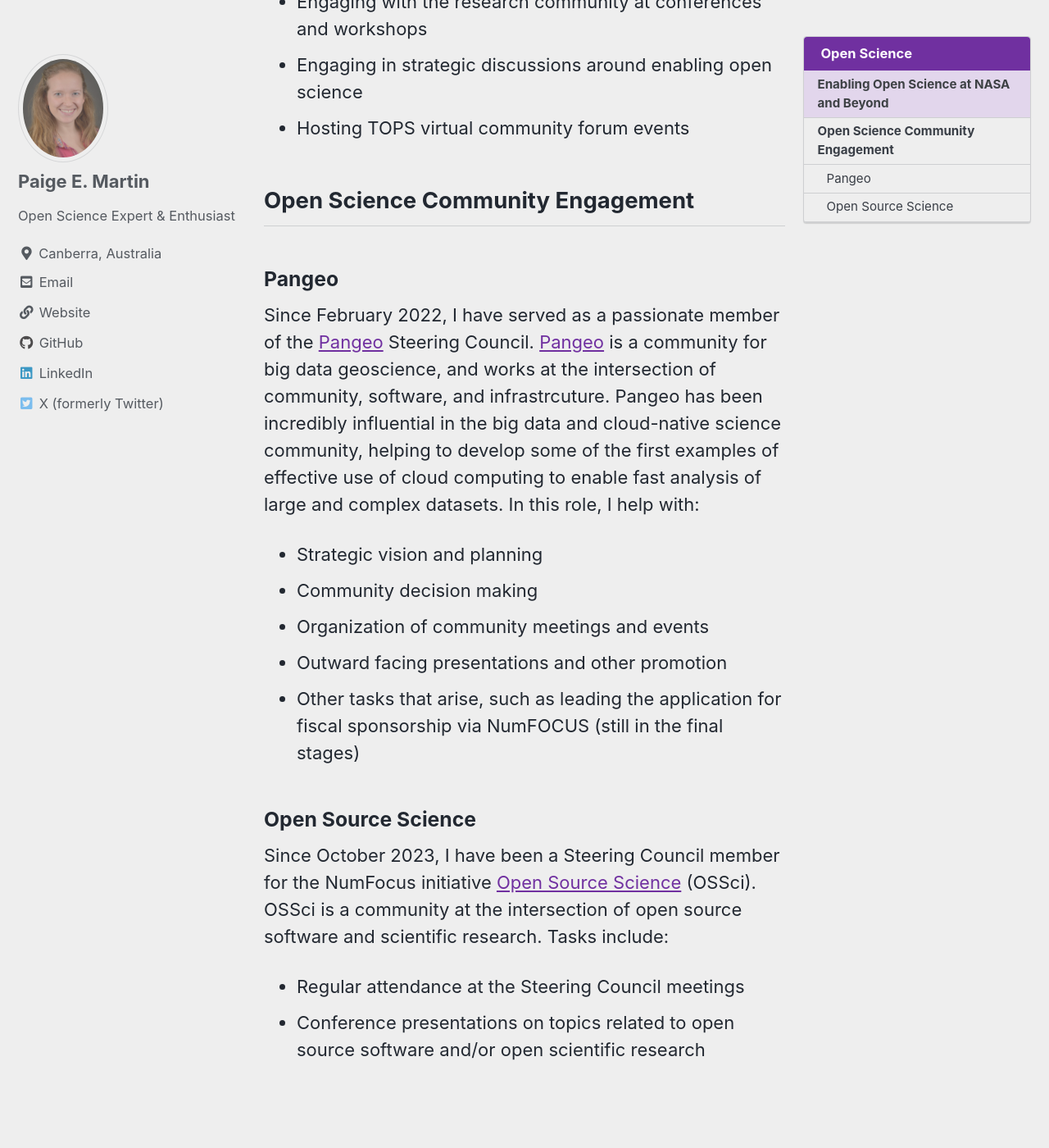
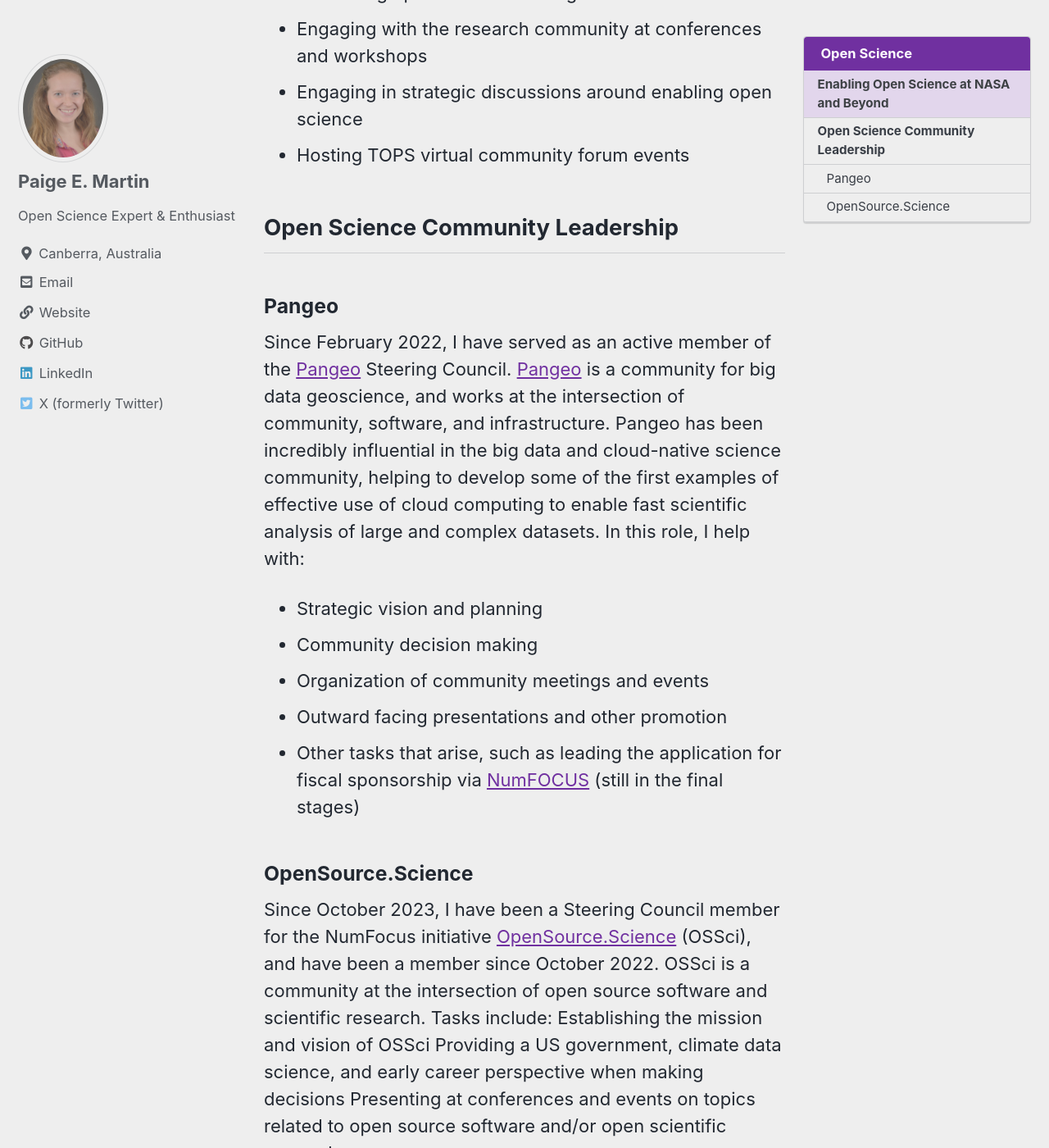
Before and after one commit to wanbint/wb, a Jekyll site: the page built from _pages/open-science.md, in a window 1280 px wide and 1400 px high, scrolled down 1758 px. Shown: the whole window at 82% size. Built offline with Jekyll 4.4.1, drawn with Linux system fonts in a browser that asks for light colours; cached includes are drawn as plain includes; some of the changed text lies outside the part shown.

Commit message:
Update open-science.md

```diff
--- a/_pages/open-science.md
+++ b/_pages/open-science.md
@@ -10,11 +10,11 @@
 toc_sticky: true
 ---
 
-I love the process of doing science. But, the scientific process isn't perfect - yet. I believe that open science practices - the public sharing of research code, data, and results combined with a truly collaborative and community-driven culture - are the best ways to accelerate the pace of science, make our science more robust, and broaden participation in science.
+Science is awesome! But, the scientific process isn't perfect - yet. I believe that open science practices - the public sharing of research code, data, and results combined with a truly collaborative and community-driven culture - are the best ways to accelerate the pace of science, make our science more robust, and broaden participation in science. I am particularly interested in using open-source technology to better enable science to transcend international borders.
 
 ## Enabling Open Science at NASA and Beyond
 
-I currently work to support and enable open science through NASA's Office of the Chief Science Data Officer, contributing to [NASA's Open Source Science Initiative](https://science.nasa.gov/researchers/open-science/) (OSSI). The OSSI is a copmrehensive program to support NASA science move toward a more open and inclusive culture. Within the OSSI, our team establishes policies to help guide researchers in doing their work more openly, implements cyberinfrastructure needed to enable open workflows, runs funding solicitations to support open science activities, and fosters community engagement via the NASA [Transform to Open Science](https://nasa.github.io/Transform-to-Open-Science/) (TOPS) initiative - a 5-year initiative to accelerate the adoption of open science.
+At NASA, I worked to support and enable open science through NASA's Office of the Chief Science Data Officer, contributing to [NASA's Open Source Science Initiative](https://science.nasa.gov/researchers/open-science/) (OSSI). The OSSI is a comprehensive program to move NASA science toward a more open and inclusive culture. Within the OSSI, our team establishes policies to help guide researchers in doing their work more openly, implements cyberinfrastructure needed to enable open workflows, runs funding solicitations to support open science activities, and fosters community engagement via the NASA [Transform to Open Science](https://nasa.github.io/Transform-to-Open-Science/) (TOPS) initiative - a 5-year initiative to accelerate the adoption of open science.
 
 I work on a variety of activities, including:
 - Running an open science funding solicitation
@@ -30,19 +30,20 @@
 - Hosting TOPS virtual community forum events
 
 
-## Open Science Community Engagement
+## Open Science Community Leadership
 
 ### Pangeo
 
-Since February 2022, I have served as a passionate member of the [Pangeo](https://pangeo.io) Steering Council. [Pangeo](https://pangeo.io) is a community for big data geoscience, and works at the intersection of community, software, and infrastrcuture. Pangeo has been incredibly influential in the big data and cloud-native science community, helping to develop some of the first examples of effective use of cloud computing to enable fast analysis of large and complex datasets. In this role, I help with:
+Since February 2022, I have served as an active member of the [Pangeo](https://pangeo.io) Steering Council. [Pangeo](https://pangeo.io) is a community for big data geoscience, and works at the intersection of community, software, and infrastructure. Pangeo has been incredibly influential in the big data and cloud-native science community, helping to develop some of the first examples of effective use of cloud computing to enable fast scientific analysis of large and complex datasets. In this role, I help with:
 - Strategic vision and planning
 - Community decision making
 - Organization of community meetings and events
 - Outward facing presentations and other promotion
-- Other tasks that arise, such as leading the application for fiscal sponsorship via NumFOCUS (still in the final stages)
+- Other tasks that arise, such as leading the application for fiscal sponsorship via [NumFOCUS](https://numfocus.org/) (still in the final stages)
 
-### Open Source Science
+### OpenSource.Science
 
-Since October 2023, I have been a Steering Council member for the NumFocus initiative [Open Source Science](https://opensource.science) (OSSci). OSSci is a community at the intersection of open source software and scientific research. Tasks include:
-- Regular attendance at the Steering Council meetings
-- Conference presentations on topics related to open source software and/or open scientific research
+Since October 2023, I have been a Steering Council member for the NumFocus initiative [OpenSource.Science](https://opensource.science) (OSSci), and have been a member since October 2022. OSSci is a community at the intersection of open source software and scientific research. Tasks include:
+Establishing the mission and vision of OSSci
+Providing a US government, climate data science, and early career perspective when making decisions
+Presenting at conferences and events on topics related to open source software and/or open scientific research
```
